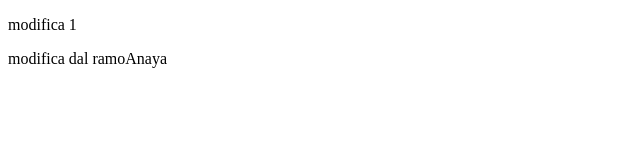
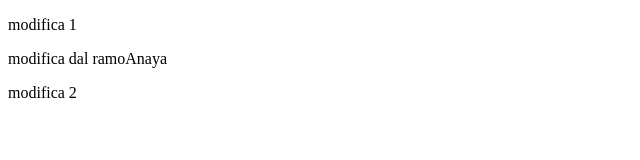
Before and after one commit to laboint20/recupero4B, a plain HTML site: page index.html in a window 1280 px wide. Shown: the full height of the page, 0-640 px from the left. Drawn offline with Linux system fonts and the light colour scheme.

Commit message:
aggiunto nuovo paragrafo

```diff
--- a/index.html
+++ b/index.html
@@ -8,5 +8,6 @@
 <body>
     <p>modifica 1</p>
     <p>modifica dal ramoAnaya</p>
+    <p>modifica 2</p>
 </body>
 </html>
```
